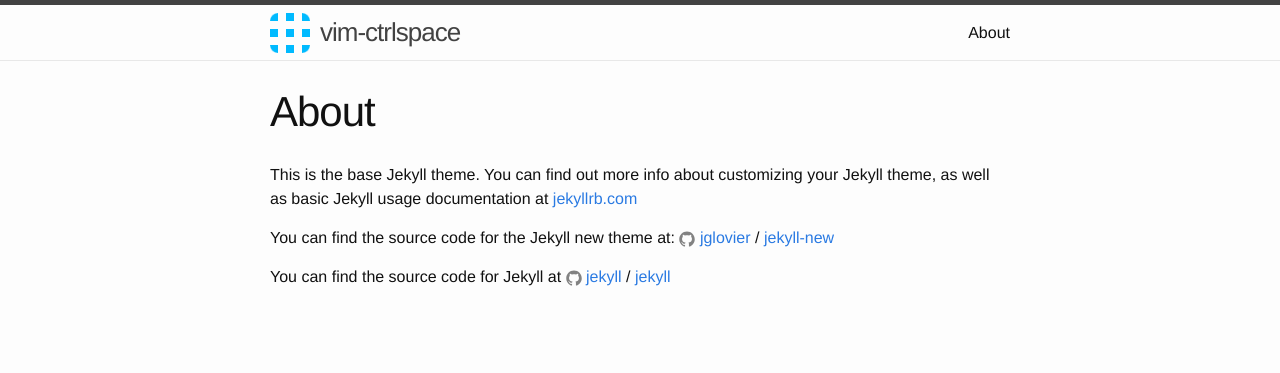
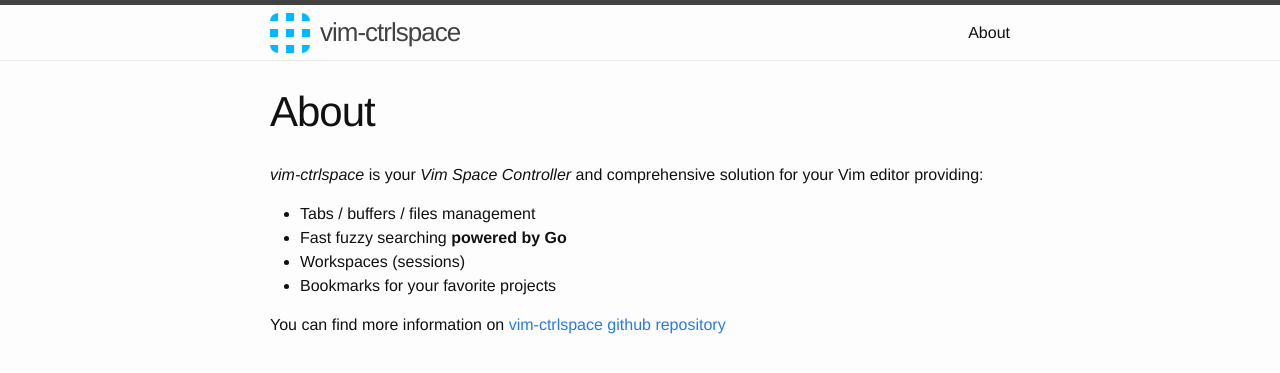
Before and after one commit to ryrych/vim-ctrlspace-site, a Jekyll site: the page built from about.md, in a window 1280 px wide. Shown: the top 373 px of the page. Built offline with Jekyll 4.4.1, drawn with Linux system fonts in a browser that asks for light colours.

Commit message:
Fill in About page

```diff
--- a/about.md
+++ b/about.md
@@ -4,12 +4,15 @@
 permalink: /about/
 ---
 
-This is the base Jekyll theme. You can find out more info about customizing your Jekyll theme, as well as basic Jekyll usage documentation at [jekyllrb.com](http://jekyllrb.com/)
+*vim-ctrlspace* is  your *Vim Space Controller* and comprehensive solution for
+your Vim editor providing:
 
-You can find the source code for the Jekyll new theme at:
-{% include icon-github.html username="jglovier" %} /
-[jekyll-new](https://github.com/jglovier/jekyll-new)
+* Tabs / buffers / files management
+* Fast fuzzy searching **powered by Go**
+* Workspaces (sessions)
+* Bookmarks for your favorite projects
 
-You can find the source code for Jekyll at
-{% include icon-github.html username="jekyll" %} /
-[jekyll](https://github.com/jekyll/jekyll)
+You can find more information on [vim-ctrlspace github repository][1]
+
+
+[1]: https://github.com/szw/vim-ctrlspace
```
